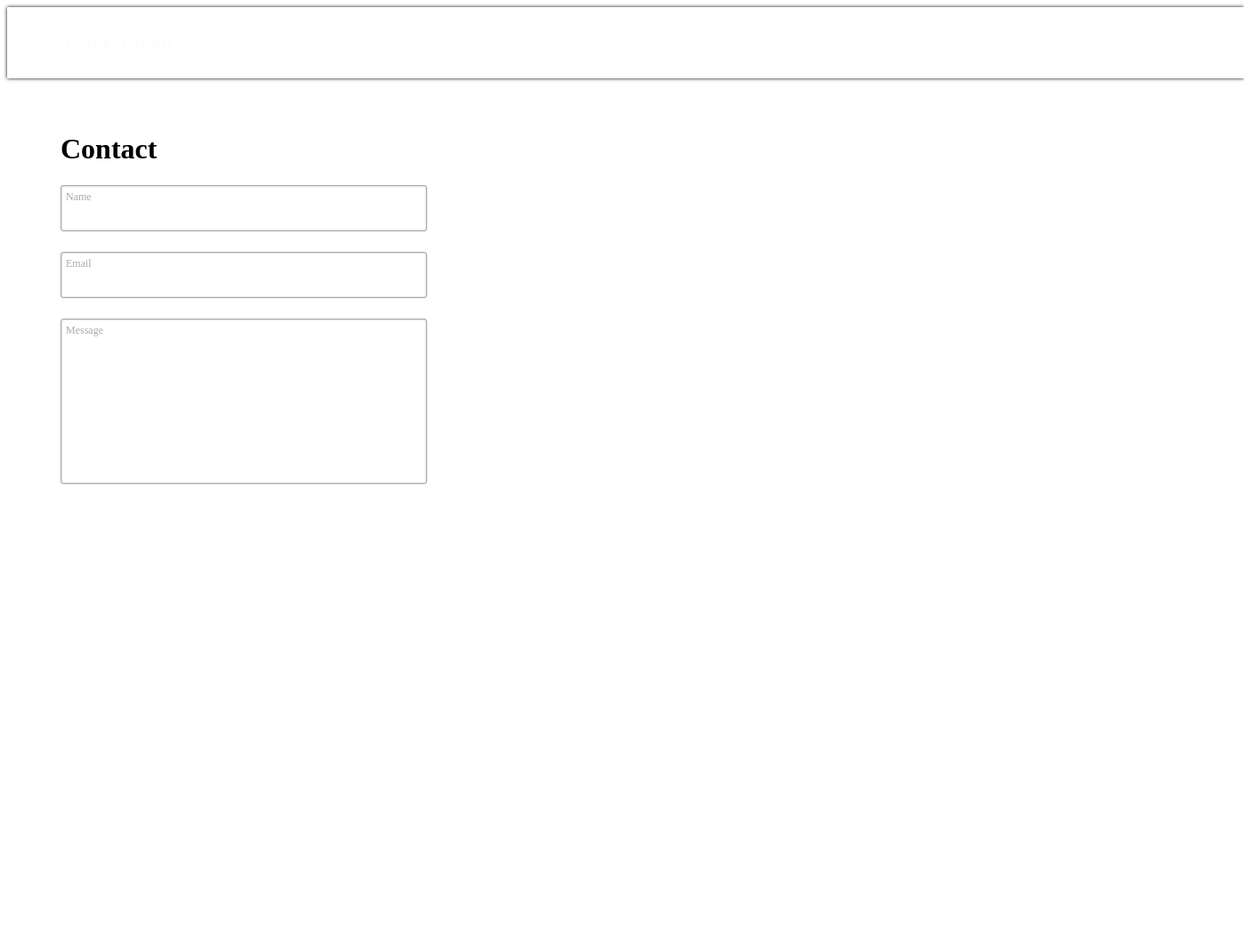
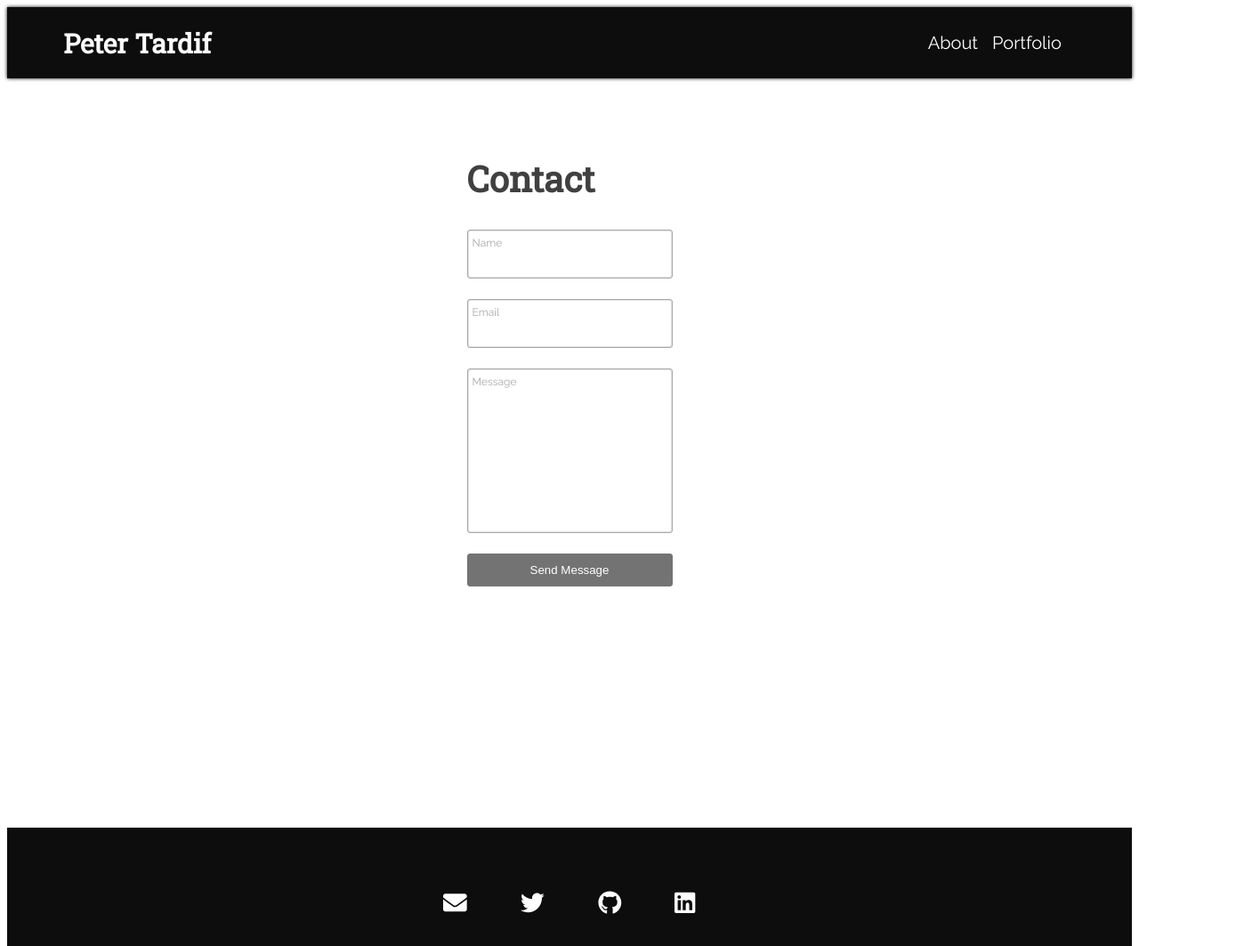
Before and after one commit to petertardif/tardif-blog, a Gatsby site: page /contact in a window 1280 px wide. Shown: the top 1063 px of the page at 89% size, 1398 px wide, since content can reach past the window. Before the commit the page ends 816 px from the top, so only its background shows below. Built offline with nearby package versions, Linux system fonts and the light colour scheme; Gatsby itself is replaced by a stand-in of ours.

Commit message:
fixing 304 status error

```diff
--- a/src/pages/contact.js
+++ b/src/pages/contact.js
@@ -1,7 +1,5 @@
 import React from "react"
-// import Layout from "../components/layout";
-import Header from "../components/header";
-import Footer from "../components/footer";
+import Layout from "../components/layout";
 import ContactForm from '../components/ContactForm';
 import styled from "styled-components";
 
@@ -21,13 +19,13 @@ const ContactFormContainer = styled.div`
 
 export default () => {
   return (
+    <Layout>
       <ContactFormContainer>
-      <Header />
         <div className="formContainer">
           <h1>Contact</h1>
           <ContactForm />
         </div>
-      <Footer />
       </ContactFormContainer>
+    </Layout>
   )
 }
```
Lines whose indentation alone changed are shown as unchanged.
